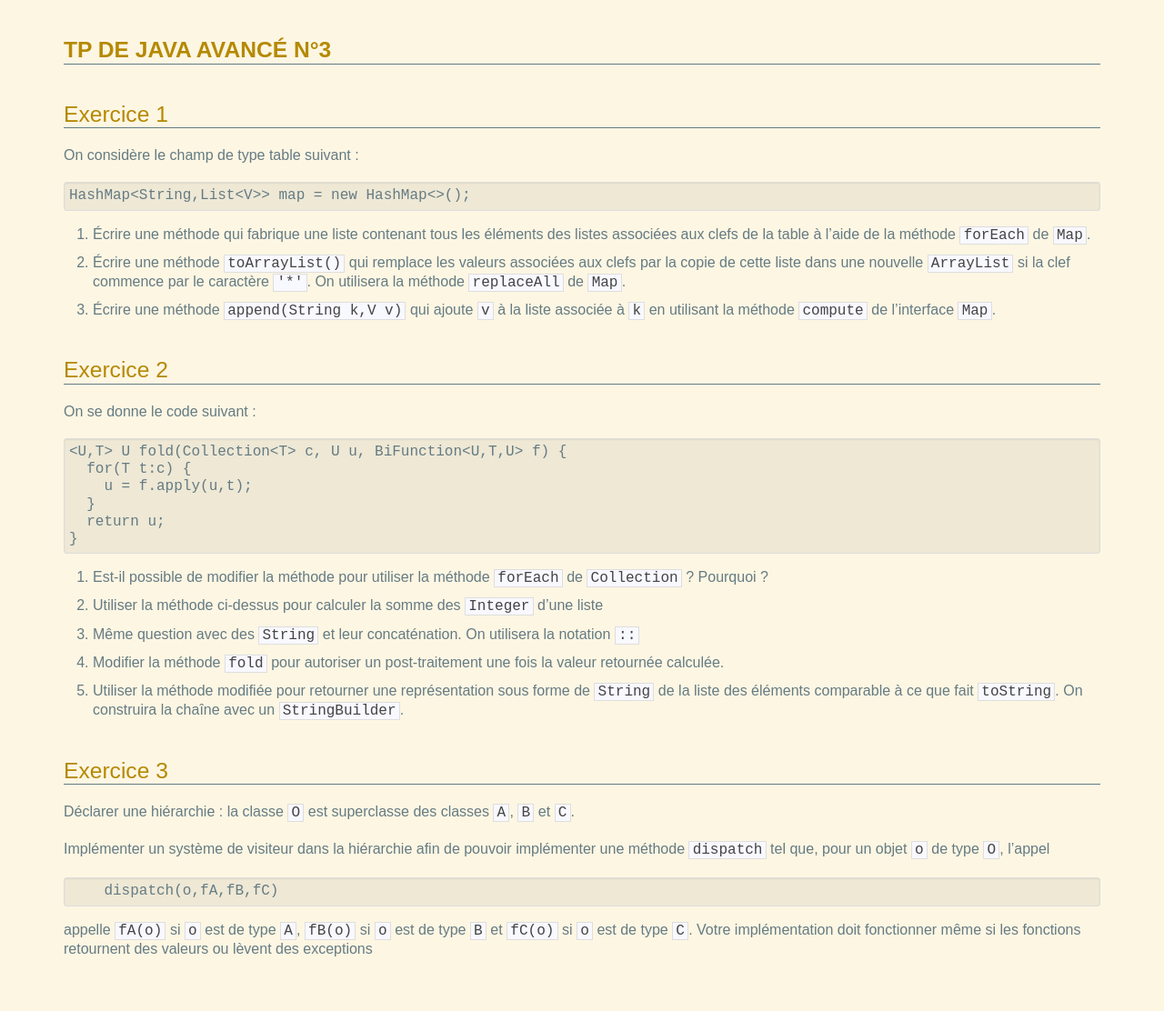
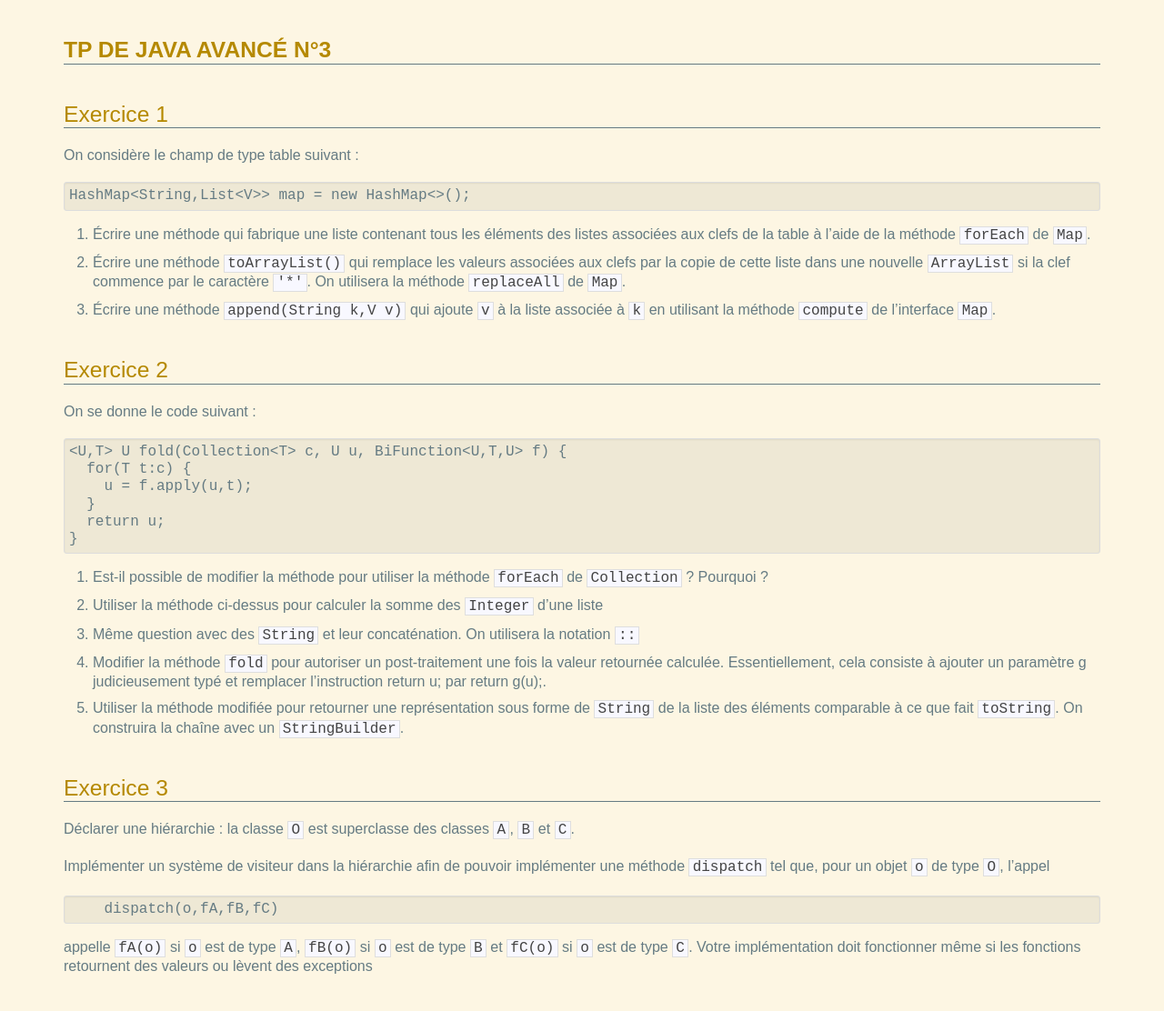
Before and after one commit to lacl-upec/m1javaa, a Jekyll site: the page built from _posts/2015-11-03-TP 3.md, in a window 1280 px wide. Shown: the whole page at 91% size. Built offline with Jekyll 4.4.1, drawn with Linux system fonts in a browser that asks for light colours.

Commit message:
Created :_posts/2015-11-03-TP 3.md

```diff
--- a/_posts/2015-11-03-TP 3.md
+++ b/_posts/2015-11-03-TP 3.md
@@ -27,7 +27,7 @@
 1. Est-il possible de modifier la méthode pour utiliser la méthode `forEach` de `Collection` ? Pourquoi ?
 2. Utiliser la méthode ci-dessus pour calculer la somme des `Integer` d'une liste
 3. Même question avec des `String` et leur concaténation. On utilisera la notation `::`
-4. Modifier la méthode `fold` pour autoriser un post-traitement une fois la valeur retournée calculée.
+4. Modifier la méthode `fold` pour autoriser un post-traitement une fois la valeur retournée calculée. Essentiellement, cela consiste à ajouter un paramètre g judicieusement typé et remplacer l'instruction return u; par return g(u);.
 5. Utiliser la méthode modifiée pour retourner une représentation sous forme de `String` de la liste des éléments comparable à ce que fait `toString`. On construira la chaîne avec un `StringBuilder`.
 
 
```
